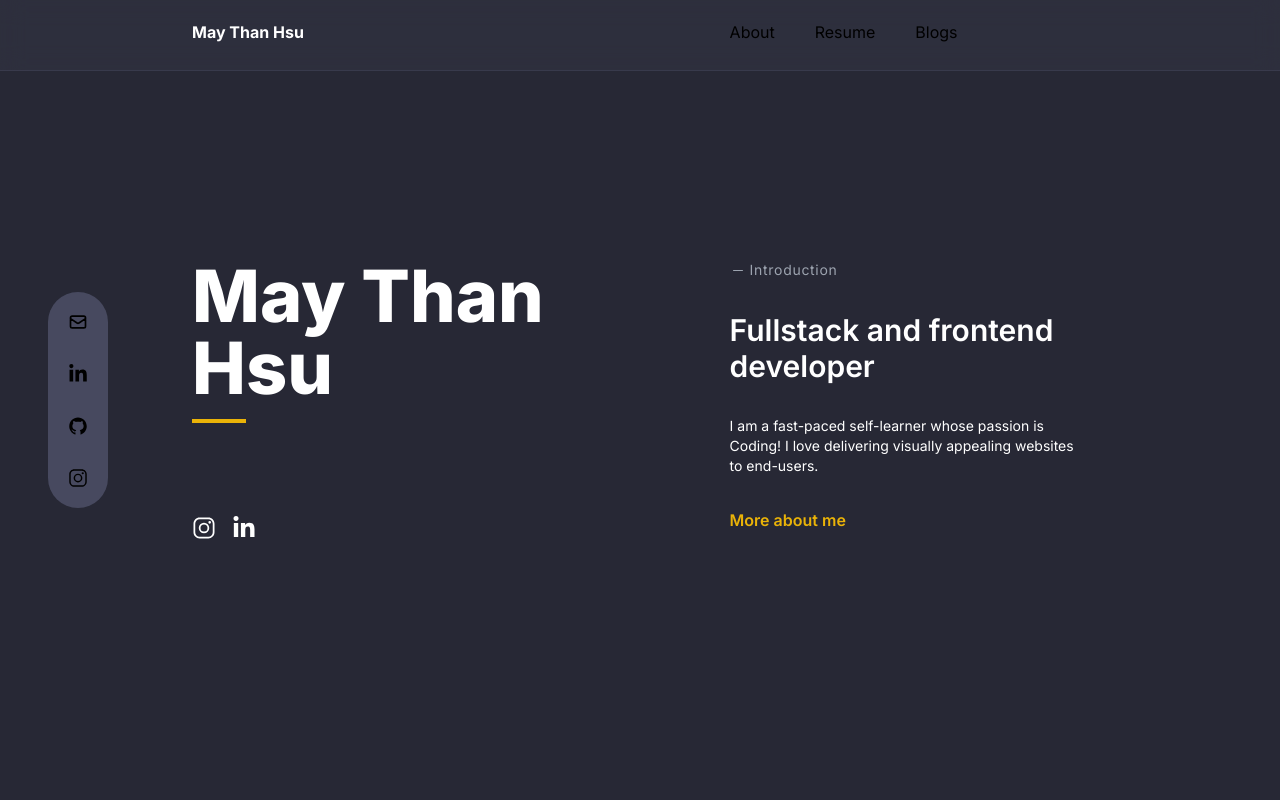
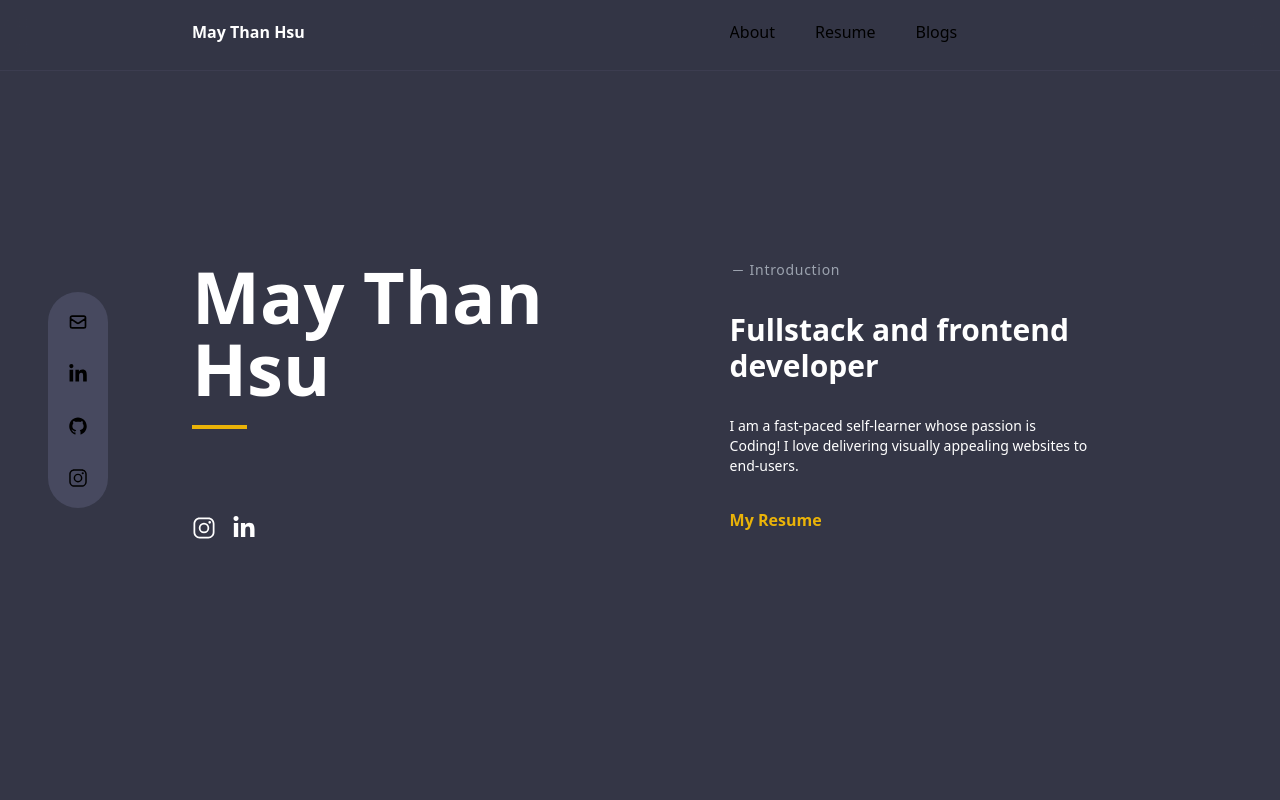
Before and after one commit to maythanhsuaung0-0/devportfolio, a Next.js app: page / in a window 1280 px wide. Shown: the top 800 px of the page. Built offline with nearby package versions, Linux system fonts and the light colour scheme.

Commit message:
added resume link

```diff
--- a/src/app/about/page.js
+++ b/src/app/about/page.js
@@ -8,7 +8,7 @@ const ResumePage = async () => {
   const experience = data?.experience;
   const education = data?.education;
   return (
-    <main className="relative scroll-smooth bg-[#333646] min-h-screen">
+    <main className="relative scroll-smooth bg-baseTheme min-h-screen">
       <SideNav />
 
       <section className=" relative">
--- a/src/app/globals.css
+++ b/src/app/globals.css
@@ -7,8 +7,10 @@
   --foreground-rgb: 0, 0, 0;
   --background-start-rgb: 214, 219, 220;
   --background-end-rgb: 255, 255, 255;
-  --base-theme:236, 16%, 18%;
+  --fore-theme:236, 16%, 18%;
+  --base-theme:233, 15%, 24%;
   --match-theme:45, 93%, 47%;
+
 }
 
 @media (prefers-color-scheme: dark) {
@@ -45,46 +47,55 @@ body {
 }
 
 @layer components {
-  .navBtn {
+  .navBtn,.themeBtn {
   overflow: hidden;
   position: relative;
   display: inline-block;
 }
 
   .navBtn::before,
-.navBtn::after {
+.navBtn::after,.themeBtn::before,.themeBtn::after {
  content: '';
   position: absolute;
   width: 100%;
   left: 0;
 }
-  .navBtn::before {
-  background-color: white;
+.navBtn::before,.themeBtn::before{
   height: 2px;
   bottom: 0;
-  transform-origin: 100% 50%;
-  transform: scaleY(0);
   transition: transform .5s cubic-bezier(0.76, 0, 0.24, 1);
+  transform-origin: 100% 50%;}
+
+  .navBtn::before {
+ transform: scaleY(0);
 }
- .navBtn::after {
-  content: attr(data-replace);
+.themeBtn::before{transform:scaleX(0)}
+.navBtn::after,.themeBtn::after{  content: attr(data-replace);
   height: 100%;
   top: 0;
-  transform-origin: 100% 50%;
-  transform: translate3d(0%,200%, 0);
   transition: transform .5s cubic-bezier(0.76, 0, 0.24, 1);
-  color: #ffffff;
+  transform-origin: 100% 50%;}
+
+ .navBtn::after {
+ transform: translate3d(0%,200%, 0);
 }
+.themeBtn::after{
+  transform:translate3d(200%,0,0)}
 
-.navBtn::hover::before {
+.navBtn:hover::before,
+.themeBtn:hover::before {
   transform-origin: 0% 50%;
+}
+.navBtn:hover::before{
   transform: scaleY(1);
 }
-.navBtn:hover::after {
+.themeBtn:hover::before{
+  transform:scaleX(1);}
+.navBtn:hover::after,.themeBtn:hover::after {
   transform: translate3d(0, 0, 0);
 }
 
- .navBtn span {
+ .navBtn span,.themeBtn span {
   display: inline-block;
   transition: transform .5s cubic-bezier(0.76, 0, 0.24, 1);
 }
@@ -92,6 +103,8 @@ body {
 .navBtn:hover span {
   transform: translate3d( 0, -200%,0);
 }
+.themeBtn:hover span{
+  transform:translate3d(-200%,0,0)}
 
 .activeNav{
   position:relative;
--- a/src/app/layout.js
+++ b/src/app/layout.js
@@ -7,7 +7,7 @@ const inter = Inter({ subsets: ["latin"] });
 export default function RootLayout({ children }) {
   return (
     <html lang="en">
-      <body className={inter.className}>
+      <body className="bg-baseTheme">
         <Navbar/>
         {children}</body>
     </html>
--- a/src/app/page.js
+++ b/src/app/page.js
@@ -13,17 +13,15 @@ import BlogToggle from "@/components/BlogToggle";
 import Tooltip from "@/components/Tooltip";
 import SideNav from "@/components/SideNav";
 import getPostMetaData from "../../utils/getPostMetaData";
-import Card from "@/components/Card";
-import SimpleSlider from "@/components/Slider";
 
 export default async function Home() {
   const data = getPostMetaData('blogs');
   const apiUrl = process.env.NEXT_PUBLIC_SITE_URL
   const projects = await fetch(apiUrl + "/data.json");
-console.log("not working",projects)
+  console.log("not working", projects)
   const res = projects.json();
- const project = res.projects;
-console.log("well",res)
+  const project = res.projects;
+  console.log("well", res)
   const mainTools = []
   if (project) {
     project.work.map((pj) => {
@@ -45,7 +43,7 @@ console.log("well",res)
     <main className="relative scroll-smooth  bg-baseTheme">
       <SideNav />
       <section id="top" className=" relative">
-        <section className="h-screen grid align-middle">
+        <section className="h-screen bg-baseTheme grid align-middle">
           <div className="grid gap-[3em] lg:gap-0 lg:grid-cols-[60%,40%] w-[80%] lg:w-[70%] m-auto">
             <div className="flex flex-col gap-[3em] lg:gap-[7em] justify-between">
               <h1
@@ -88,10 +86,9 @@ console.log("well",res)
                 I am a fast-paced self-learner whose passion is Coding! I love
                 delivering visually appealing websites to end-users.
               </p>
-              <a className=" text-yellow-500 cursor-pointer font-semibold">
-                More about me
-              </a>
-            </div>
+              <button className="self-start"><Link href="https://docs.google.com/document/d/1rwSkVZJNL6ujzE8UALjHyursaA4viJY8" legacyBehavior>
+                <a data-replace="My Resume" target="_blank" className="themeBtn text-yellow-500 cursor-pointer font-semibold"><span>My Resume</span> </a></Link>
+              </button></div>
           </div>
         </section>
       </section>
--- a/tailwind.config.js
+++ b/tailwind.config.js
@@ -9,7 +9,8 @@ module.exports = {
     extend: {
       colors:{
         baseTheme:'hsl(var(--base-theme))',
-        matchTheme:'hsl(var(--match-theme))'
+        matchTheme:'hsl(var(--match-theme))',
+        foreTheme:'hsl(var(--fore-theme))'
       },
       backgroundImage: {
         "gradient-radial": "radial-gradient(var(--tw-gradient-stops))",
```
